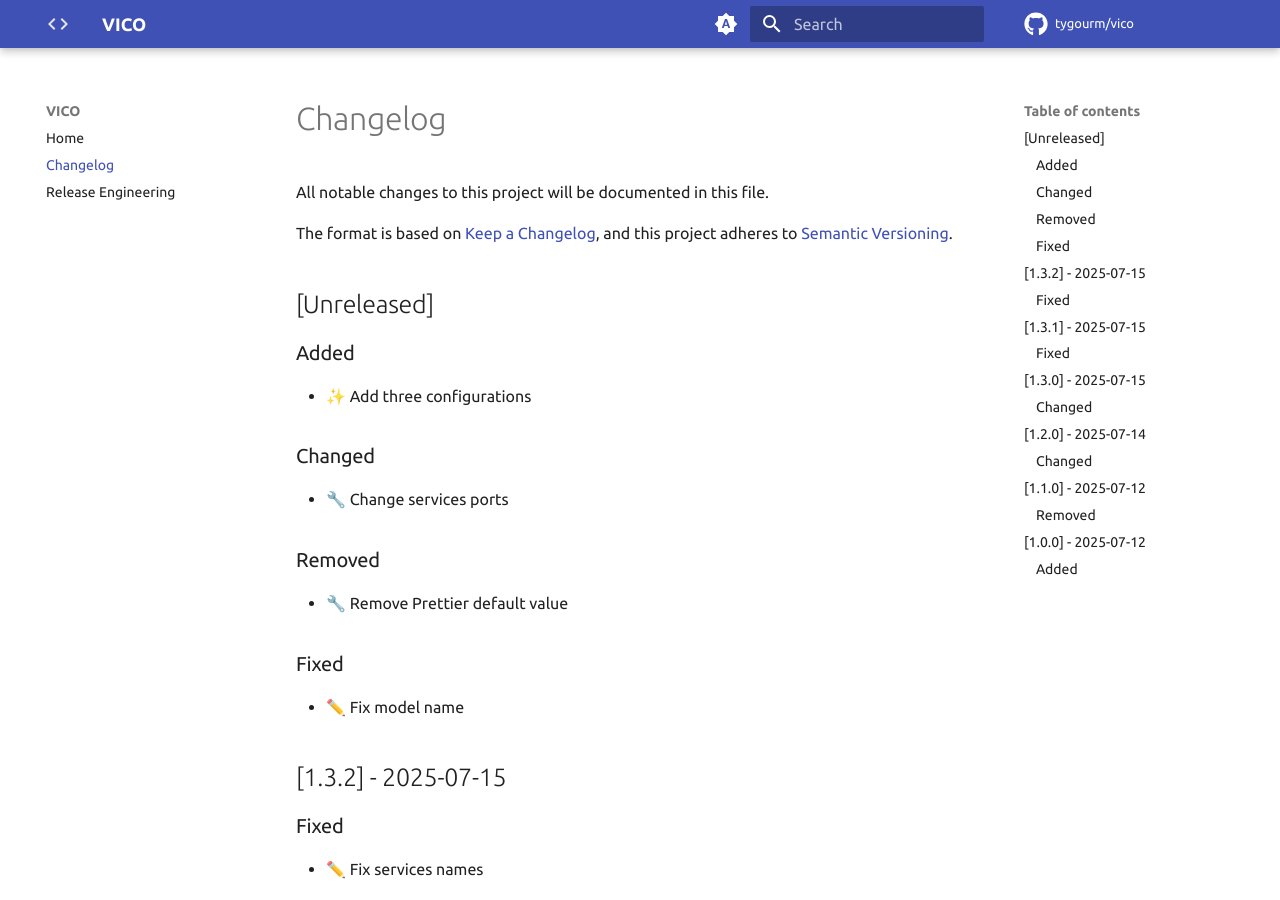
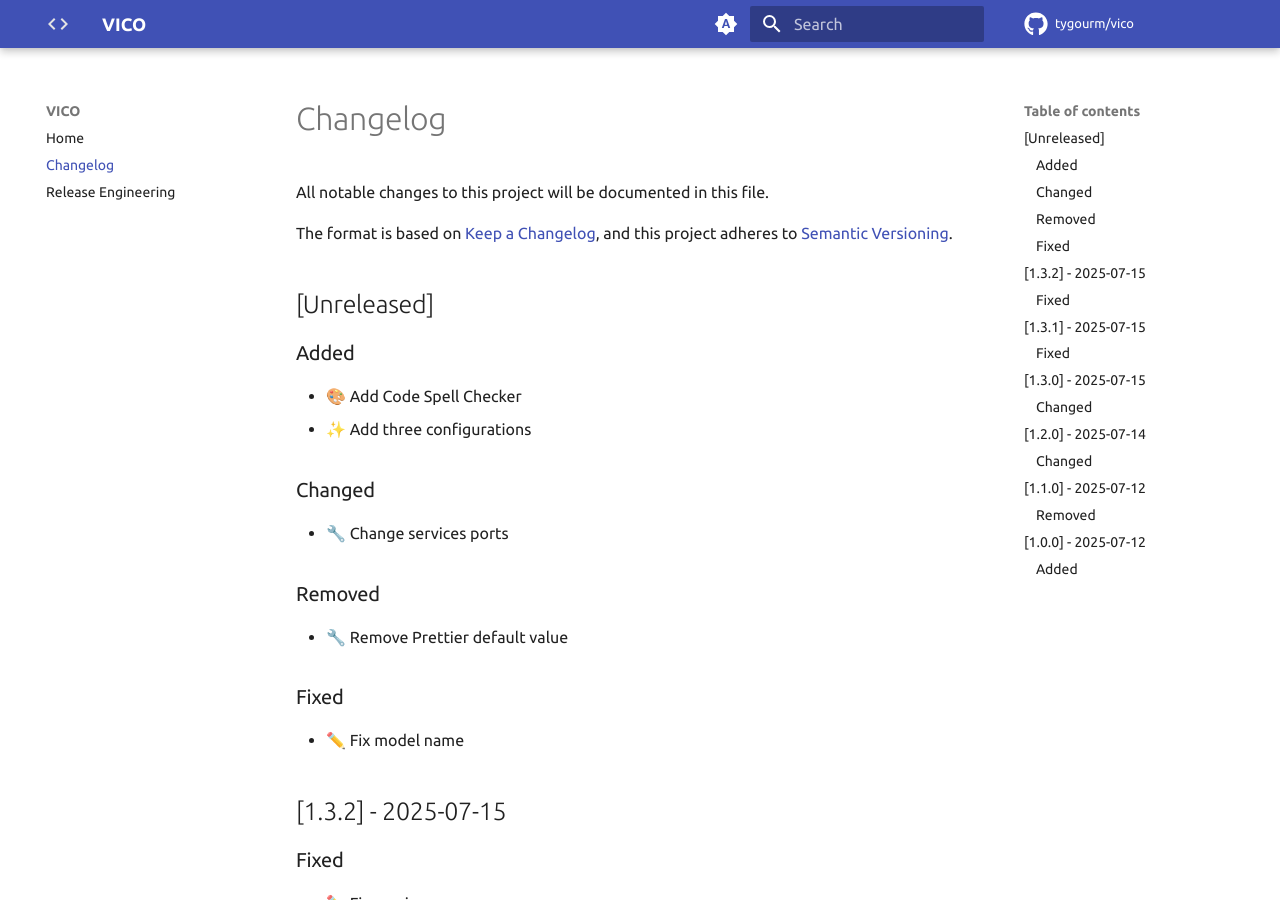
Before and after one commit to tygourm/vico, an MkDocs documentation site: the page built from docs/CHANGELOG.md, in a window 1280 px wide and 900 px high. Built offline with MkDocs 1.6.1 and Material for MkDocs 9.7.7, drawn with Linux system fonts in a browser that asks for light colours; plug-ins that fetch from the network failed and are left out; comment, search, counter and statistics services are not loaded.

Commit message:
🎨 Add Code Spell Checker

```diff
--- a/docs/CHANGELOG.md
+++ b/docs/CHANGELOG.md
@@ -10,6 +10,7 @@ and this project adheres to
 
 ### Added
 
+- 🎨 Add Code Spell Checker
 - ✨ Add three configurations
 
 ### Changed
```
